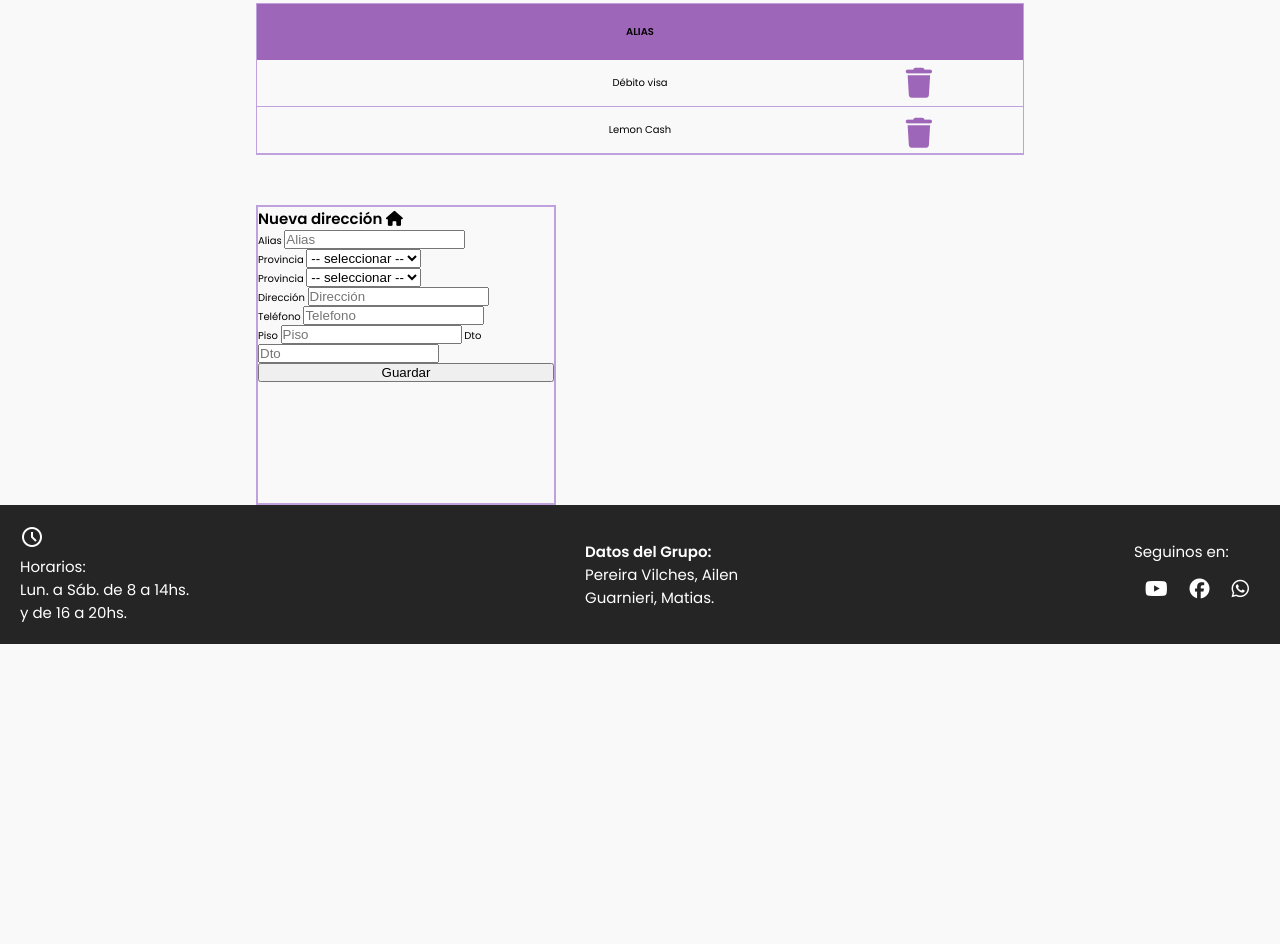
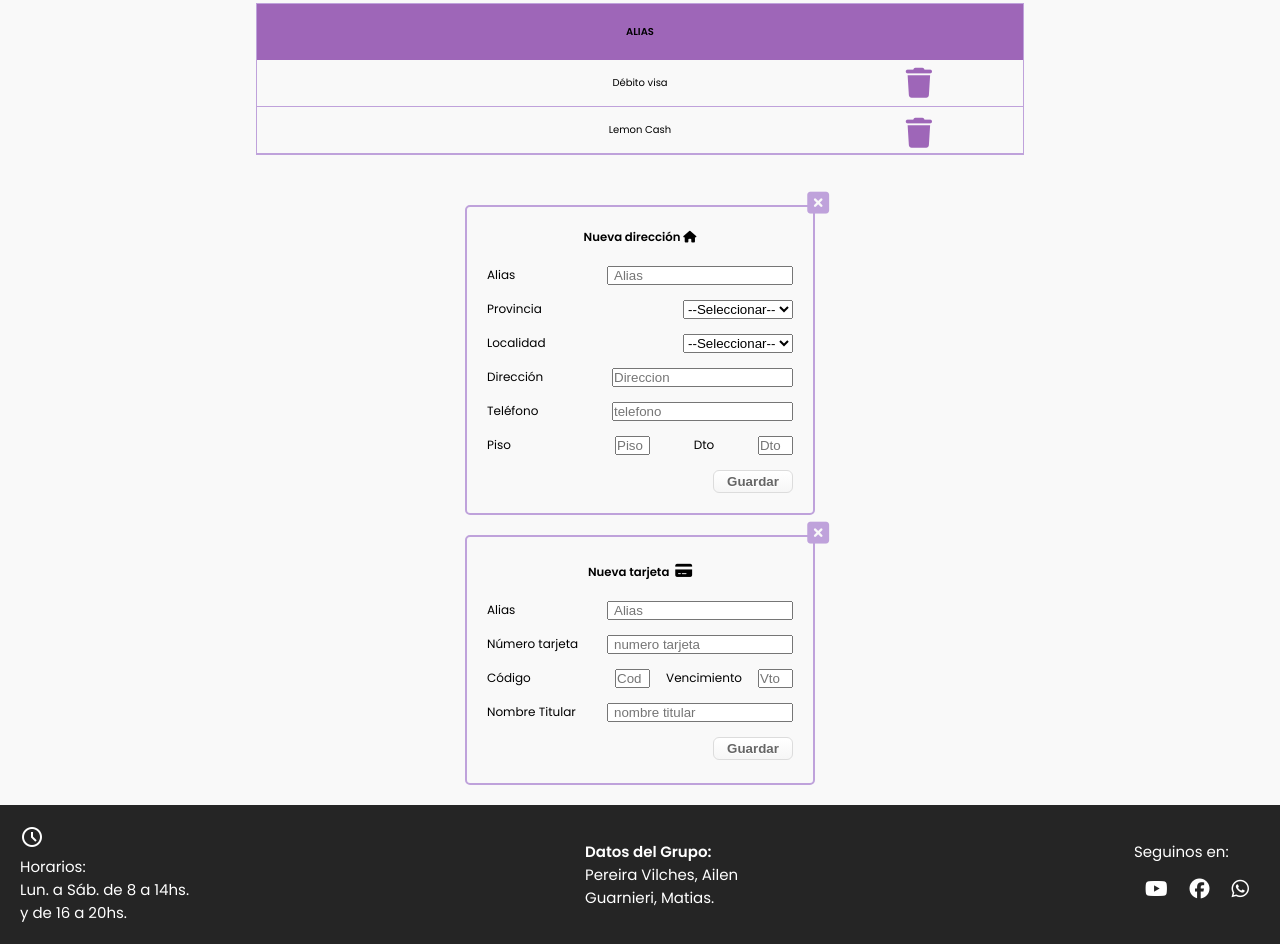
Before and after one commit to matiasnguarnieri/sacachispas-final-final, a plain HTML site: page micuenta.html in a window 1280 px wide. Shown: the part 710-1654 px from the top of the page. Before the commit the page ends 1354 px from the top, so only its background shows below. Drawn offline with nearby package versions, Linux system fonts and the light colour scheme.

Commit message:
ready pop ups

```diff
--- a/css/stylespopup.css
+++ b/css/stylespopup.css
@@ -7,9 +7,13 @@
     margin: auto;
     border: 2px solid #bfa2db;
     border-radius: 5px;
-    width: 320px;
-    height: 200px;
+    width: 350px;
+    height: 310px;
     position: relative;
+    display: flex;
+    flex-direction: column;
+    justify-content: center;
+    align-items: center;
 }
 
 .fa-square-xmark {
@@ -36,10 +40,6 @@
     left: 10px;
 }
 
-.tarjetas-guardadas {
-    display: flex;
-}
-
 .direcciones-guardadas {
     display: flex;
 }
@@ -51,8 +51,6 @@
 }
 
 #direcciones-guardadas {
-    position: absolute;
-    right: 15px;
     margin-left: 5px;
     padding-left: 5px;
 }
@@ -96,6 +94,10 @@
     align-items: center;
 }
 
+.guardada{
+height: 250px;
+}
+
 .pagar-otra-tarjeta label{
     font-size: 12px;
 }
@@ -109,6 +111,7 @@ width: 100%;
     justify-content: space-between;
     margin: 15px 0px;
 }
+
 .cod-vto{
     display: flex;
     justify-content: space-around;
@@ -127,6 +130,7 @@ width: 100%;
 
 .otra label {
 margin-left: 5px;
+
 }
 
 .pagar {
@@ -165,6 +169,14 @@ margin-left: 5px;
     width: 35px;
 }
 
+#piso{
+    width: 35px;
+}
+
+#dto{
+    width: 35px;
+}
+
 
 .boton-pagar-2{
     display: flex;
@@ -172,7 +184,7 @@ margin-left: 5px;
 }
 
 .boton-pagar-2 button{
-    width: 70px;
+    width: 80px;
     padding: 3px;
     box-shadow: inset 0px 1px 0px 0px #ffffff;
     background: linear-gradient(to bottom, #ffffff 5%, #f6f6f6 100%);
@@ -187,19 +199,10 @@ margin-left: 5px;
     text-shadow: 0px 1px 0px #ffffff;
 }
 
-/*Pop up Nueva Dirección*/
-
-.pop-up-nueva-dirección{
-    border: solid 2px #bfa2db;
-    width: 300px;
-    height: 300px;
+.nueva-tarjeta{
+    height: 250px;
 }
 
-.pop-up-nueva-dirección{
-    display: flex;
-    flex-direction: column;
+#alias{
+    padding-left: 5px;
 }
-
-.form.item{
-    display: flex;
-}
--- a/micuenta.html
+++ b/micuenta.html
@@ -116,51 +116,106 @@
         </section>
         </div>
 
-        <div class="pop-up-nueva-dirección">
-            <h2>Nueva dirección <i class="fa-solid fa-house"></i></h2>
-            <form action="">
-                <div class="form-item">
-                    <label class="l" for="alias">Alias</label>
-                <input class="ipt" type="text" name="alias" id="alias" placeholder="Alias">
-                </div>
+           <!-- Pruebas pop ups -->
 
-                <div class="form-item">
-                    <label class="l" for="provincia">Provincia</label>
-                <select class="ipt" name="provincia" id="provincia">
-                    <option value=""> -- seleccionar -- </option>
-                    <option value=""> Buenos Aires </option>
-                    <option value=""> Córdoba </option>
-                </select>
-                </div>
+           <div class="contenedor-popup">
 
-                <div class="form-item">
-                 <label class="l" for="localidad">Provincia</label>
-                <select class="ipt" name="localidad" id="localidad">
-                    <option value=""> -- seleccionar -- </option>
-                    <option value=""> Buenos Aires </option>
-                    <option value=""> Córdoba </option>
-                </select>
-                </div>
+            <section class="pagar-otra-tarjeta">
 
-                <div class="form-item">
-                  <label class="l" for="direccion">Dirección</label>
-                <input class="ipt" type="text" name="direccion" id="direccion" placeholder="Dirección">
-                </div>
+                <h3 class="pagar">Nueva dirección <i class="fa-solid fa-house"></i></h3>
+                <i class="fa-solid fa-square-xmark"></i>
+                <form action="">
+                    <div class="form-div">
+                        <label for="alias">Alias</label>
+                        <input type="text" name="alias" id="alias" placeholder="Alias">
+                    </div class="form-div">
+                    <div class="form-div">
+                        <label for="provincia">Provincia</label>
+                        <select name="provincia" id="provincia">
+                            <option>--Seleccionar--</option>
+                            <option>BSAS</option>
+                            <option>BSAS</option>
+                            <option>BSAS</option>
+                        </select>
+                    </div>
+                    <div class="form-div">
+                        <label for="localidad">Localidad</label>
+                        <select name="localidad" id="localidad">
+                            <option>--Seleccionar--</option>
+                            <option>San Justo</option>
+                            <option>San Justo</option>
+                            <option>San Justo</option>
+                        </select>
+                    </div>
+                    <div class="form-div">
+                        <label for="direccion">Dirección</label>
+                        <input type="text" name="direccion" id="direccion" placeholder="Direccion">
+                    </div class="form-div">
+                    <div class="form-div">
+                        <label for="telefono">Teléfono</label>
+                        <input type="text" name="telefono" id="telefono" placeholder="telefono">
+                    </div class="form-div">
+                    <div class="form-div">
+                        <div>
+                            <label for="piso">Piso</label>
+                        </div>
 
-                <div class="form-item">
-                  <label class="l" for="telefono">Teléfono</label>
-                <input class="ipt" type="text" name="telefono" id="telefono" placeholder="Telefono">
-                </div>
+                        <div class="cod-vto-hijo">
+                            <input type="text" name="piso" id="piso" placeholder="Piso">
+                            <label for="dto">Dto</label>
+                            <input type="text" name="dto" id="dto" placeholder="Dto">
+                        </div>
 
-                <div class="form-item">
-                    <label class="l" for="piso">Piso</label>
-                    <input class="ipt" type="text" name="piso" id="piso" placeholder="Piso">
-                    <label for="dto">Dto</label>
-                    <input type="text" name="dto" id="dto" placeholder="Dto">
-                </div>
-            </form>
-            <button class="boton-guardar">Guardar</button>
-           </div>
+                    </div>
+
+
+                    <div class="boton-pagar-2">
+                        <button >Guardar</button>
+                    </div>
+                </form>
+            </section>
+        </div>
+
+        <div class="contenedor-popup">
+
+            <section class="pagar-otra-tarjeta nueva-tarjeta">
+
+                <h3 class="pagar">Nueva tarjeta <i class="fa-solid fa-credit-card"></i></h3>
+                <i class="fa-solid fa-square-xmark"></i>
+                <form action="">
+                    <div class="form-div">
+                        <label for="alias">Alias</label>
+                        <input type="text" name="alias" id="alias" placeholder="Alias">
+                    </div class="form-div">
+                    <div class="form-div">
+                        <label for="numero-tarjeta">Número tarjeta</label>
+                        <input type="text" name="numero-tarjeta" id="numero-tarjeta" placeholder="numero tarjeta">
+                    </div class="form-div">
+                    <div class="form-div">
+                        <div>
+                            <label for="codigo">Código</label>
+                        </div>
+
+                        <div class="cod-vto-hijo">
+                            <input type="text" name="codigo" id="codigo" placeholder="Cod">
+                            <label for="vto">Vencimiento</label>
+                            <input type="text" name="vto" id="vto" placeholder="Vto">
+                        </div>
+
+                    </div>
+                    <div class="form-div">
+                        <label for="titular-nombre">Nombre Titular</label>
+                        <input type="text" name="titular-nombre" id="titular-nombre" placeholder="nombre titular">
+                    </div>
+
+
+                    <div class="boton-pagar-2">
+                        <button >Guardar</button>
+                    </div>
+                </form>
+            </section>
+        </div>
+
 
     </main>
 
```
Also changed, not shown: carrito.html (+26 -19 lines).
